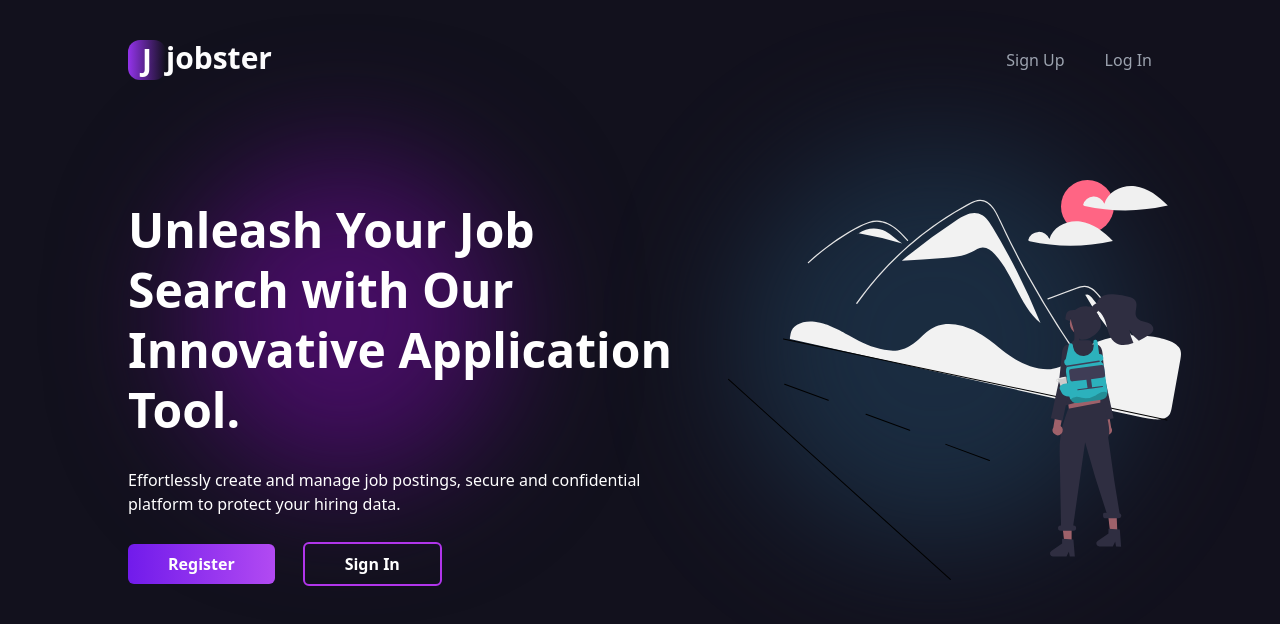
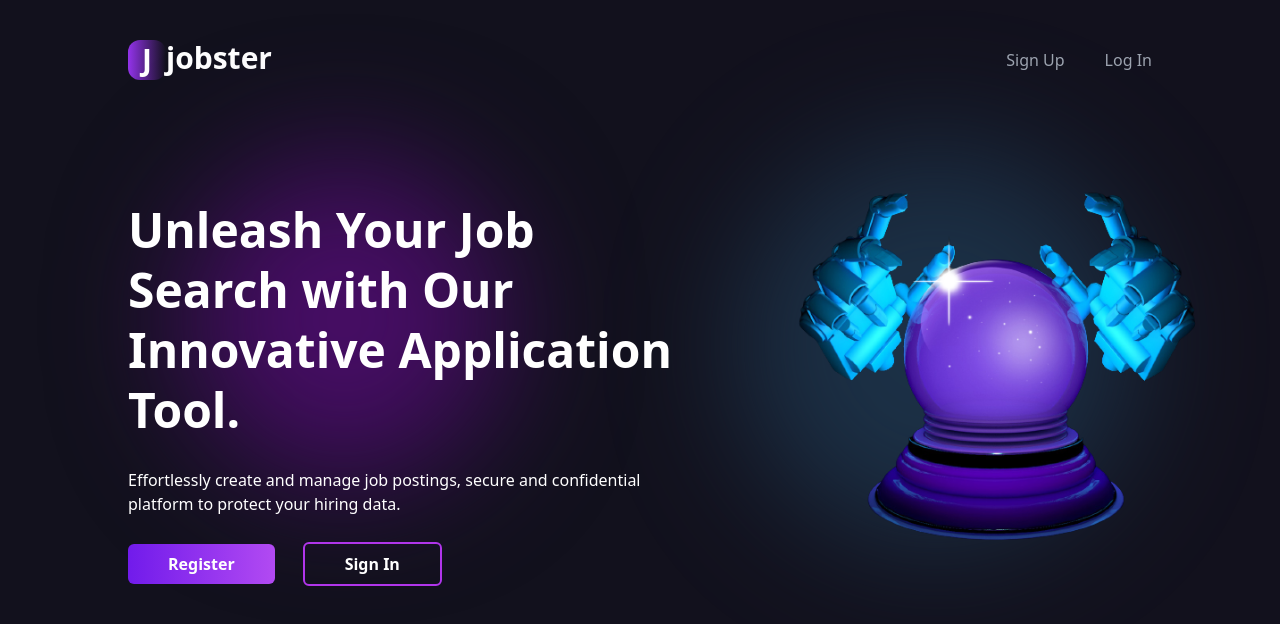
Before and after one commit to hussain-shariff/Node.JS-tutorials, a React (Vite) app in the folder 6-jobs-api-project/client/: page / in a window 1280 px wide. Shown: the top 624 px of the page. Built offline with nearby package versions, Linux system fonts and the light colour scheme.

Commit message:
herosection

```diff
--- a/6-jobs-api-project/client/src/components/HeroSection.jsx
+++ b/6-jobs-api-project/client/src/components/HeroSection.jsx
@@ -22,9 +22,8 @@ function HeroSection() {
                 </button>
             </Link>
         </div>
-        <img src="../public/main.svg" alt="" className='hidden absolute h-[400px] -top-5 left-[600px] md:block'/>
+        <img draggable="false" src="../public/hero.png" alt="" className='hidden absolute h-[450px] -top-7 left-[650px] md:block'/>
     </div>
   )
 }
-
 export default HeroSection
--- a/6-jobs-api-project/client/src/pages/Home.jsx
+++ b/6-jobs-api-project/client/src/pages/Home.jsx
@@ -5,7 +5,7 @@ import NavBar from '../components/NavBar'
 function Home() {
   return (
     <div className="bg-[#12111d] h-screen relative overflow-hidden" >
-        <div className='absolute top-36 right-36 w-[400px] h-[400px] rounded-full bg-[#1e3850] opacity-70 blur-3xl hidden md:block'></div>
+        <div className='absolute top-36 right-36 w-[400px] h-[400px] rounded-full bg-[#1e3850] opacity-80 blur-3xl hidden md:block'></div>
         <header>
             <NavBar/>
         </header>
```
Also changed, not shown: 6-jobs-api-project/client/public/hero.png (added), 6-jobs-api-project/client/public/hero2.png (added).
